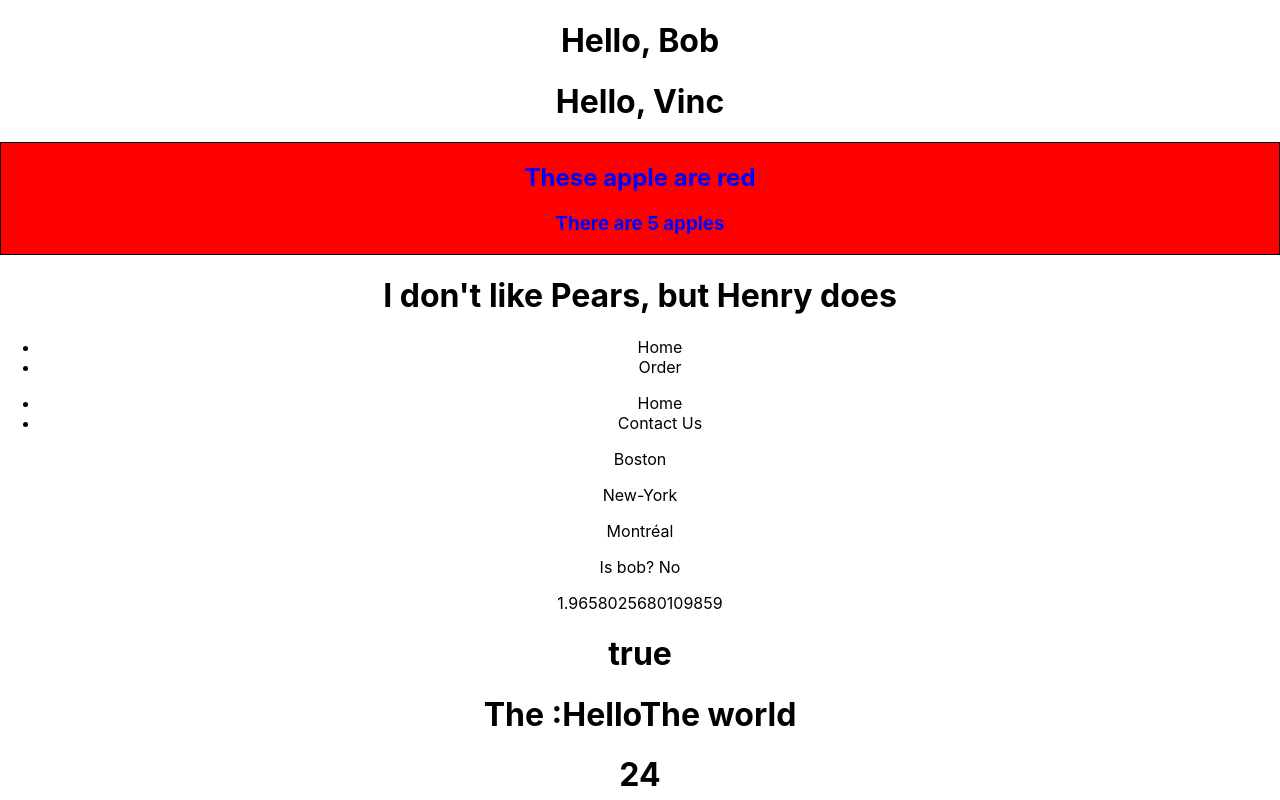
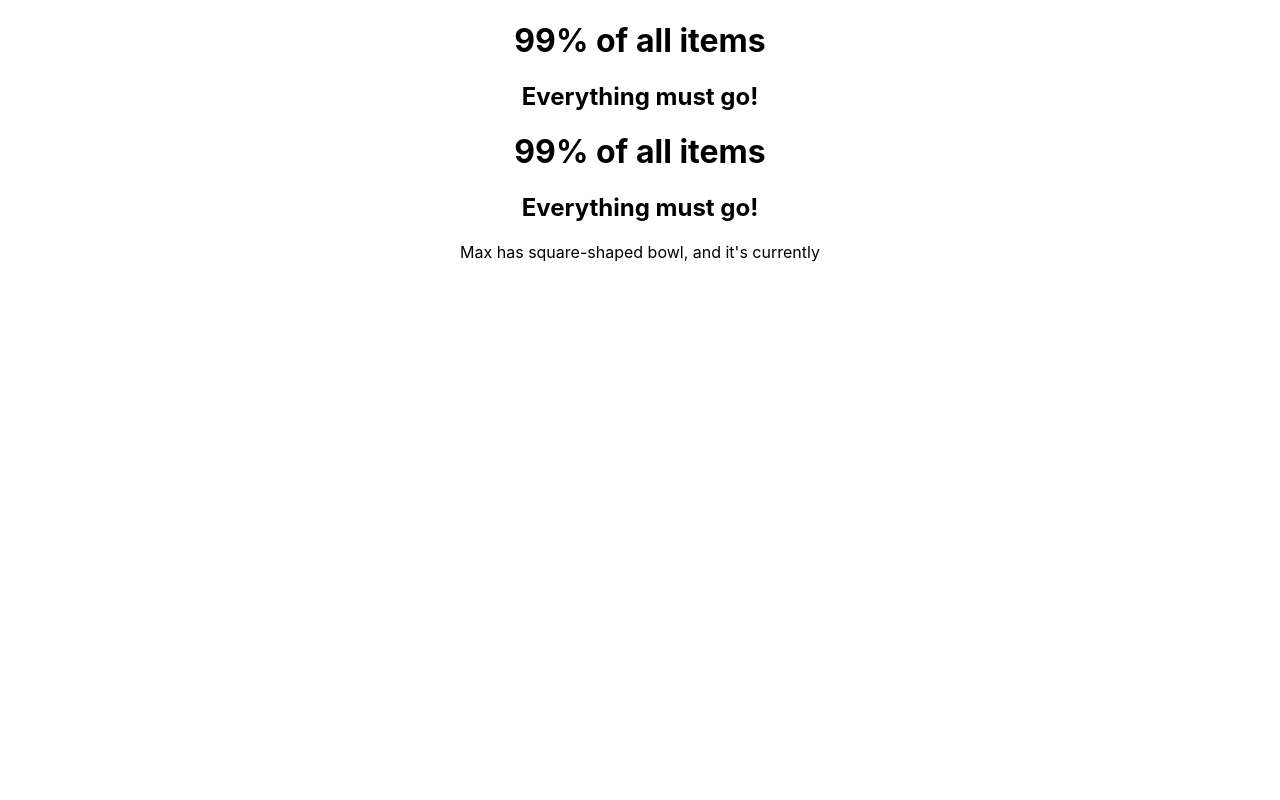
Before and after one commit to vincentferraro/react-basis-meta, a React (Create React App) app: page / in a window 1280 px wide. Shown: the top 800 px of the page. Built offline with nearby package versions, Linux system fonts and the light colour scheme.

Commit message:
data flow and Parent to child component

```diff
--- a/src/App.js
+++ b/src/App.js
@@ -1,35 +1,44 @@
 import './App.css';
-import Heading from './Heading'
-import Bag from './components/Bag';
-import Apple from './components/Apple';
-import Pears from './components/Pears';
-import Nav from './components/Nav';
-import Nav2 from './components/Nav2';
-import Location from './components/Location';
-import logo from './img/logo192.png'
-import App2 from './components/app2/App2.js';
-const bool = false;
-const str1 = 'The :'
-
-const Logo = (props)=>{
-  const logoPic = <img src={logo}/>
-  return logoPic
-}
-const PropsExpression = (props)=>{
+// import Heading from './Heading'
+// import Bag from './components/Bag';
+// import Apple from './components/Apple';
+// import Pears from './components/Pears';
+// import Nav from './components/Nav';
+// import Nav2 from './components/Nav2';
+// import Location from './components/Location';
+// import logo from './img/logo192.png'
+// import App2 from './components/app2/App2.js';
+// import Btn from './components/Btn';
+// import App3 from './components/app3/App3';
+// import DarkMode from './functions/darkMode';
+import Promo2 from './components/promo/Promo2';
+import Dog from './components/dataFlow/Dog';
 
 
-  return(<div>
-          <h1>{props.toBolean.toString()}</h1>
-          <h1>{props.str}</h1>
-          <h1>{props.math}</h1>
-  </div>)
-}
+
+// const bool = false;
+// const str1 = 'The :'
+
+// const Logo = (props)=>{
+//   const logoPic = <img src={logo}/>
+//   return logoPic
+// }
+// const PropsExpression = (props)=>{
+
+
+//   return(<div>
+//           <h1>{props.toBolean.toString()}</h1>
+//           <h1>{props.str}</h1>
+//           <h1>{props.math}</h1>
+//   </div>)
+// }
+
 
 
 export default function App() {
   return (
     <div className="App">
-        <Heading firstName="Bob" />
+        {/* <Heading firstName="Bob" />
         <Heading firstName= "Vinc" />
         <Bag >
           <Apple color="red" numbers="5"/>
@@ -41,6 +50,13 @@ export default function App() {
         <PropsExpression toBolean={!bool} str={str1+'Hello' + "The world"} math={1+23}/>
         <Logo />
         <App2 />
+        <Btn />
+        <DarkMode />
+        <App3 /> */}
+        <Promo2 />
+        <Promo2 />
+        <Dog />
+
     </div>
 
   )
--- /dev/null
+++ b/src/components/Btn.js
@@ -0,0 +1,11 @@
+// const Btn = ()=>{
+//     const clickHandler = ()=> console.log('clicked')
+//     return(<button onClick={clickHandler}>Click me</button>)
+// }
+
+const Btn = ()=>{
+    const clickHandler = ()=> console.log('clicked')
+    return(<button onMouseOver={clickHandler}>Click me</button>)
+}
+
+export default Btn;
--- /dev/null
+++ b/src/components/app3/App3.js
@@ -0,0 +1,19 @@
+const App3 = ()=>{
+
+    function handleClick (){
+        let randomNum = Math.floor(Math.random()*3)+1;
+        console.log(randomNum);
+        let userInput = prompt('type a number');
+        alert(`Computer number:${randomNum}, Your guess:${userInput}`)
+    }
+    return (
+        <div>
+            <h1>Task: Add a button and handle a click event</h1>
+            <button onClick={handleClick}>
+            Guess the number between 1 and 3
+            </button>
+        </div>
+    )
+}
+
+export default App3;
--- /dev/null
+++ b/src/components/dataFlow/Bowl.js
@@ -0,0 +1,9 @@
+const Bowl = (props)=>{
+    return(
+        <span>
+            {props.bowlShape}-shaped bowl, and it's currently {props.bowlStatus}
+        </span>
+    )
+}
+
+export default Bowl;
--- /dev/null
+++ b/src/components/dataFlow/Dog.js
@@ -0,0 +1,13 @@
+
+import Puppy from "./Puppy";
+
+const Dog = ()=>{
+    const data = {
+        name:"Max",
+    }
+    return(<div>
+        <Puppy name={data.name} bowlShape="square" bowlStatus="full" />
+    </div>)
+}
+
+export default Dog;
--- /dev/null
+++ b/src/components/dataFlow/Puppy.js
@@ -0,0 +1,11 @@
+import Bowl from "./Bowl";
+
+const Puppy = (props)=>{
+    return(
+        <div>
+            {props.name} has <Bowl bowlShape={props.bowlShape} bowlStatus={props.bowStatus} />
+        </div>
+    )
+}
+
+export default Puppy;
--- /dev/null
+++ b/src/components/promo/Promo2.js
@@ -0,0 +1,12 @@
+import PromoHeading from "./PromoHeading";
+const Promo2 = ()=>{
+    const data = {
+        heading:"99% of all items",
+        callToAction:"Everything must go!"
+    }
+    return(<div>
+        <PromoHeading heading={data.heading} callToAction={data.callToAction}/>
+    </div>)
+}
+
+export default Promo2;
--- /dev/null
+++ b/src/components/promo/PromoHeading.js
@@ -0,0 +1,9 @@
+const PromoHeading = (props)=>{
+    return(<div>
+        <h1>{props.heading}</h1>
+        <h2>{props.callToAction}</h2>
+    </div>)
+
+}
+
+export default PromoHeading;
--- /dev/null
+++ b/src/functions/darkMode.js
@@ -0,0 +1,27 @@
+
+// Displaying h1 doesn't work depend of light variable
+// It will be handled later
+
+
+const DarkMode =()=>{
+
+    let light = true;
+    let darkMode = <h1>Dark Mode ON :</h1>
+    let lightMode = <h1>Light Mode ON :</h1>
+
+    const handleClick = ()=>{
+        light = !light;
+        if(light === true){
+            console.log("Light mode ON")
+        }else{
+
+            console.log("Dark mode On")
+        }
+    }
+    return(<div>
+        { light? lightMode: darkMode}
+        <button onClick={handleClick}>click me</button>
+    </div>)
+}
+
+export default DarkMode;
```
Also changed, not shown: src/functions/clickHandler.js (added, +25 -0 lines).
